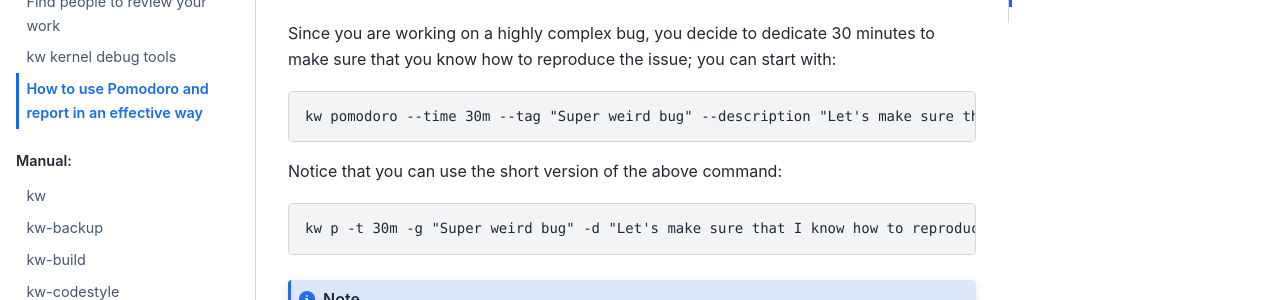
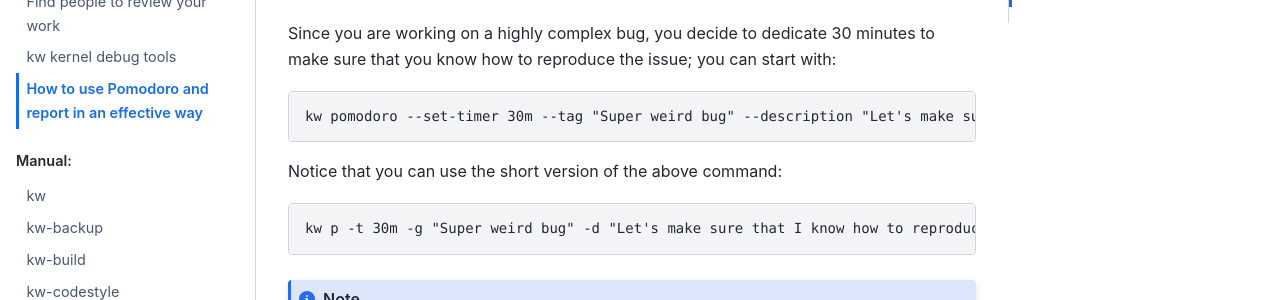
Before and after one commit to kworkflow/kworkflow, a Sphinx documentation site: the page built from documentation/tutorials/pomodoro-report.rst, in a window 1280 px wide and 900 px high, scrolled down 894 px. Shown: the part 152-452 px from the top of the window. Built offline with Sphinx 7.4.7 and the Sphinx Book theme 1.1.4, drawn with Linux system fonts in a browser that asks for light colours.

Commit message:
doc: Fix kw-pomodoro flag in an example
The example used "--time" instead of "--set-timer".

Signed-off-by: Tales L. Aparecida <tales.aparecida@neuralmind.ai>
Reviewed-by: Rubens Gomes Neto <rubens.gomes.neto@usp.br>

```diff
--- a/documentation/tutorials/pomodoro-report.rst
+++ b/documentation/tutorials/pomodoro-report.rst
@@ -46,7 +46,7 @@
 minutes to make sure that you know how to reproduce the issue; you can start
 with::
 
-  kw pomodoro --time 30m --tag "Super weird bug" --description "Let's make sure that I know how to reproduce this bug..."
+  kw pomodoro --set-timer 30m --tag "Super weird bug" --description "Let's make sure that I know how to reproduce this bug..."
 
 Notice that you can use the short version of the above command::
 
```
